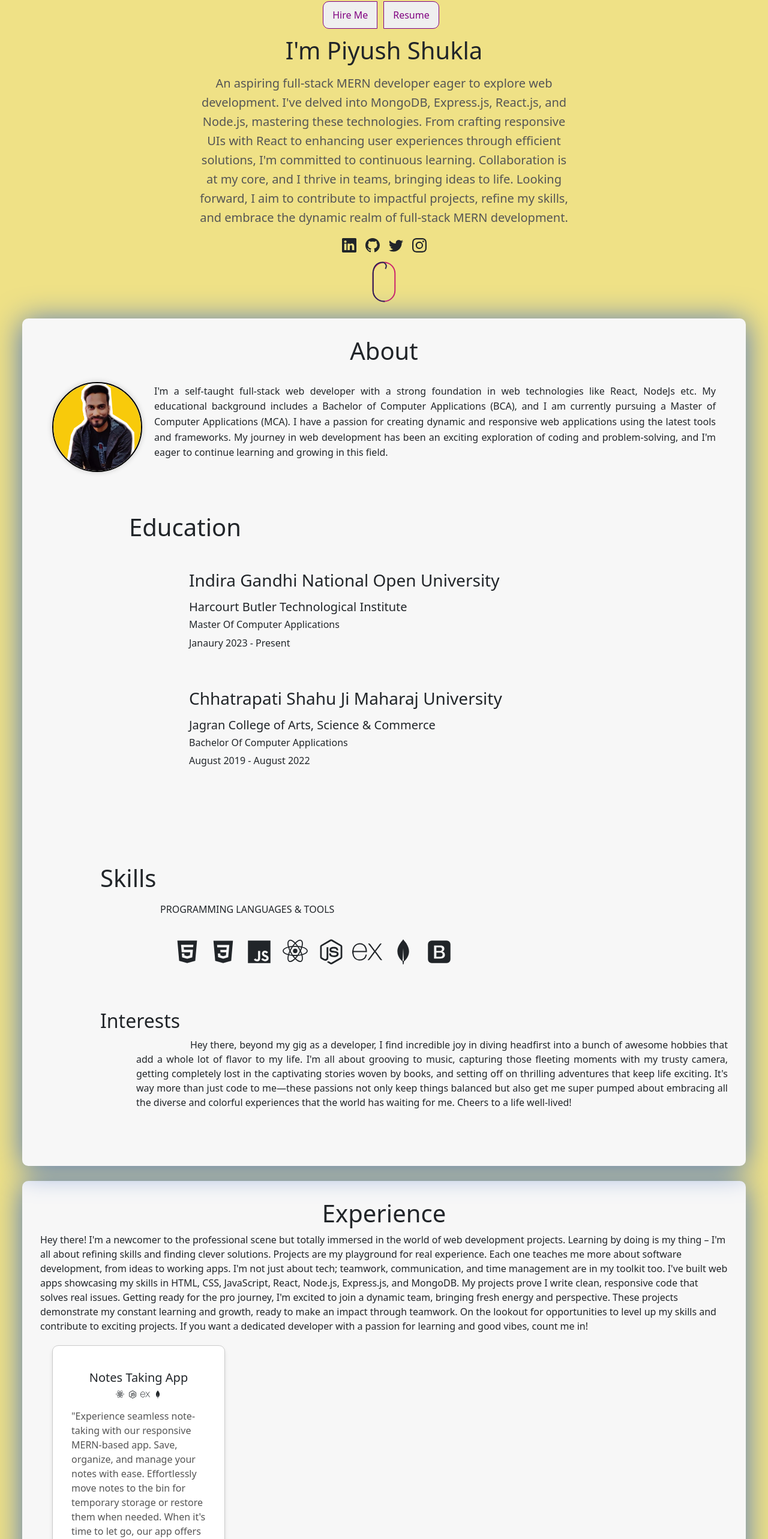
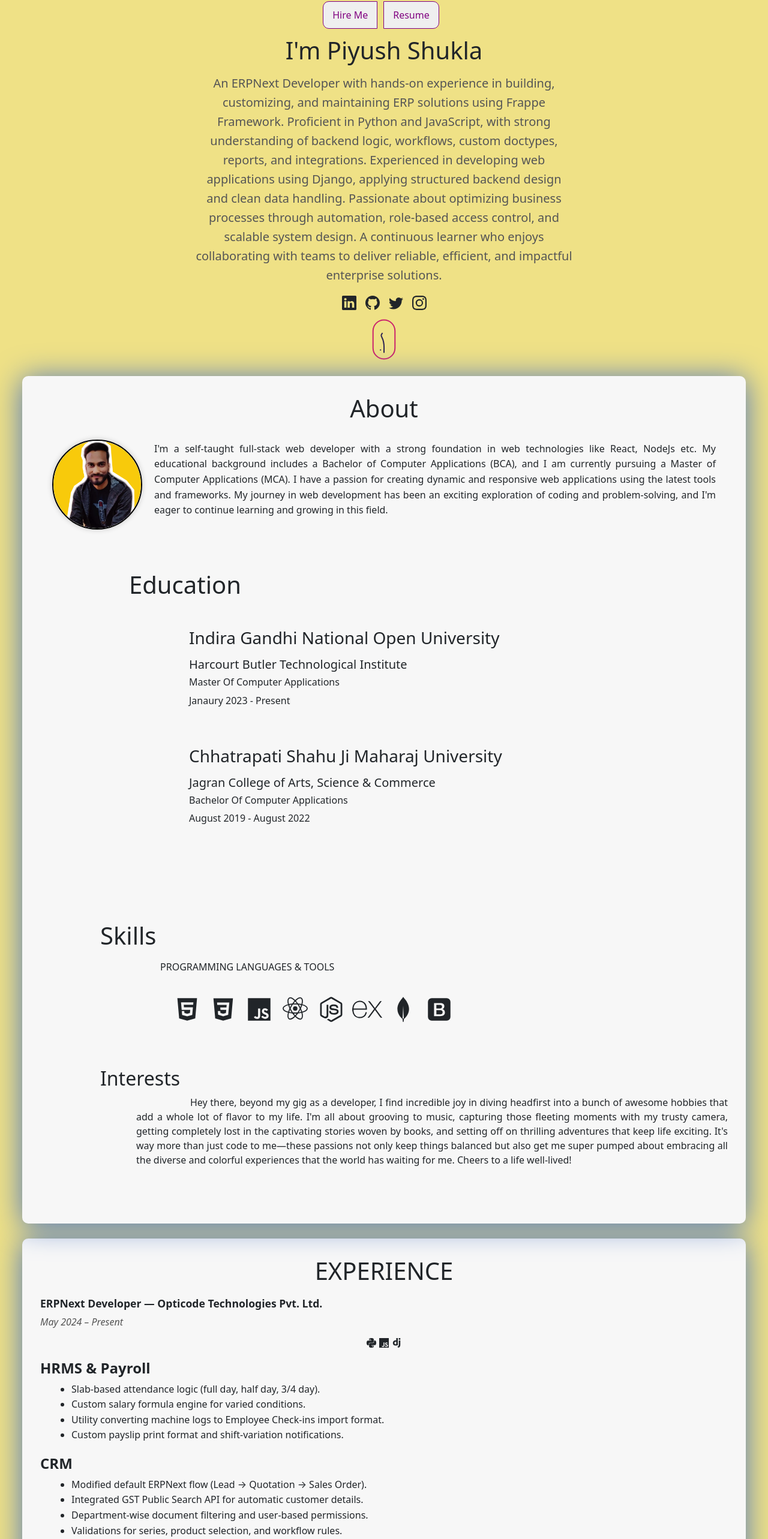
Before and after one commit to panditofcodes/portfolio, a React (Create React App) app: page / in a window 1280 px wide. Shown: the part 225-2791 px from the top of the page at 60% size. Built offline with nearby package versions, Linux system fonts and the light colour scheme.

Commit message:
Add project section and update experience details in portfolio

```diff
--- a/src/App.css
+++ b/src/App.css
@@ -189,6 +189,23 @@
   padding: 30px;
   z-index: 2;
 }
+.project-section {
+  display: flex;
+  flex-wrap: wrap;
+  gap: 25px;
+  justify-content: space-between;
+
+  background-color: #f7f7f7;
+  border-radius: 10px;
+  box-shadow: 0px 4px 50px rgb(75, 115, 193);
+  margin: 25px;
+  padding: 30px;
+}
+
+.project-section .card {
+  flex: 1 1 320px;
+  max-width: 400px;
+}
 
 /* Contact Section */
 .contact-section {
@@ -200,7 +217,7 @@
   box-shadow: 0px 4px 50px rgb(75, 115, 193);
   margin: 25px;
   padding: 30px;
-  z-index: 1;
+  z-index: 2;
 }
 
 .contact-section-links {
@@ -397,3 +414,27 @@
   padding: 1% 25% 1% 25%;
 }
 }
+
+/* ===== Experience (Resume Style) ===== */
+
+.experience-role {
+  font-size: 1.1rem;
+  font-weight: 600;
+  margin-top: 20px;
+}
+
+.experience-duration {
+  font-style: italic;
+  color: #555;
+  margin-bottom: 15px;
+}
+
+.experience-subheading {
+  margin-top: 20px;
+  font-weight: 600;
+}
+
+.experience-list {
+  margin-left: 20px;
+  line-height: 1.6;
+}
--- a/src/component/Experience.js
+++ b/src/component/Experience.js
@@ -1,76 +1,53 @@
 import React from "react";
-import {
-  BiLogoReact,
-  BiLogoNodejs,
-  BiLogoMongodb,
-} from "react-icons/bi";
-import { SiExpress } from "react-icons/si";
+import { SiPython, SiJavascript, SiDjango } from "react-icons/si";
+import { BiBriefcase } from "react-icons/bi";
 
-
-export default function Projects() {
+export default function Experience() {
   return (
     <>
       <div className="experience-section" data-aos="fade-down">
-        <h1
-          className="experience-section-heading"
-          style={{ textAlign: "center" }}
-        >
-          Experience
+        <h1 className="experience-section-heading" style={{ textAlign: "center" }}>
+          EXPERIENCE
         </h1>
-        <p className="experience-section-intro">
-          Hey there! I'm a newcomer to the professional scene but totally
-          immersed in the world of web development projects. Learning by doing
-          is my thing – I'm all about refining skills and finding clever
-          solutions. Projects are my playground for real experience. Each one
-          teaches me more about software development, from ideas to working
-          apps. I'm not just about tech; teamwork, communication, and time
-          management are in my toolkit too. I've built web apps showcasing my
-          skills in HTML, CSS, JavaScript, React, Node.js, Express.js, and
-          MongoDB. My projects prove I write clean, responsive code that solves
-          real issues. Getting ready for the pro journey, I'm excited to join a
-          dynamic team, bringing fresh energy and perspective. These projects
-          demonstrate my constant learning and growth, ready to make an impact
-          through teamwork. On the lookout for opportunities to level up my
-          skills and contribute to exciting projects. If you want a dedicated
-          developer with a passion for learning and good vibes, count me in!
+
+        {/* Job Title */}
+        <h3 className="experience-role">
+          ERPNext Developer — Opticode Technologies Pvt. Ltd.
+        </h3>
+
+        <p className="experience-duration">May 2024 – Present</p>
+
+        {/* Tech Icons (optional but nice) */}
+        <p className="project-card-icons">
+          <SiPython />
+          <SiJavascript />
+          <SiDjango />
         </p>
-        <div className="card" data-aos="fade-down">
-          {/* <img src={noteApp} className="card-img-top" alt="Photo" /> */}
-          <div className="card-body">
-            <h5 className="card-title">Notes Taking App</h5>
-            <p className="project-card-icons">
-              <BiLogoReact />
-              <BiLogoNodejs />
-              <SiExpress />
-              <BiLogoMongodb />
-            </p>
-            <p className="card-text">
-              "Experience seamless note-taking with our responsive MERN-based
-              app. Save, organize, and manage your notes with ease. Effortlessly
-              move notes to the bin for temporary storage or restore them when
-              needed. When it's time to let go, our app offers a secure delete
-              feature for permanent removal. Stay connected across devices while
-              enjoying a user-friendly design that adapts to your screen,
-              ensuring a smooth and intuitive note-taking experience."
-            </p>
-            <div className="btn-group">
-              <a
-                href="https://strange-clam-slippers.cyclic.cloud/"
-                target="blank"
-                className="btn btn-outline-success"
-              >
-                See Live
-              </a>
-              <a
-                href="https://github.com/panditofcodes/notes-taking-app"
-                target="blank"
-                className="btn btn-outline-info"
-              >
-                Source Code
-              </a>
-            </div>
-          </div>
-        </div>
+
+        {/* HRMS & Payroll */}
+        <h4 className="experience-subheading">HRMS & Payroll</h4>
+        <ul className="experience-list">
+          <li>Slab-based attendance logic (full day, half day, 3/4 day).</li>
+          <li>Custom salary formula engine for varied conditions.</li>
+          <li>Utility converting machine logs to Employee Check-ins import format.</li>
+          <li>Custom payslip print format and shift-variation notifications.</li>
+        </ul>
+
+        {/* CRM */}
+        <h4 className="experience-subheading">CRM</h4>
+        <ul className="experience-list">
+          <li>Modified default ERPNext flow (Lead → Quotation → Sales Order).</li>
+          <li>Integrated GST Public Search API for automatic customer details.</li>
+          <li>Department-wise document filtering and user-based permissions.</li>
+          <li>Validations for series, product selection, and workflow rules.</li>
+        </ul>
+
+        {/* Project & Manufacturing */}
+        <h4 className="experience-subheading">Project & Manufacturing</h4>
+        <ul className="experience-list">
+          <li>Customized project hierarchy and role-based access.</li>
+          <li>Workflow improvements in manufacturing operations.</li>
+        </ul>
       </div>
     </>
   );
--- a/src/component/Home.js
+++ b/src/component/Home.js
@@ -45,15 +45,16 @@ export default function Home() {
         <div className="home-intro" data-aos="zoom-in">
           <h1>I'm Piyush Shukla</h1>
           <p className="lead">
-            An aspiring full-stack MERN developer eager to explore web
-            development. I've delved into MongoDB, Express.js, React.js, and
-            Node.js, mastering these technologies. From crafting responsive UIs
-            with React to enhancing user experiences through efficient
-            solutions, I'm committed to continuous learning. Collaboration is at
-            my core, and I thrive in teams, bringing ideas to life. Looking
-            forward, I aim to contribute to impactful projects, refine my
-            skills, and embrace the dynamic realm of full-stack MERN
-            development.
+            An ERPNext Developer with hands-on experience in building,
+            customizing, and maintaining ERP solutions using Frappe Framework.
+            Proficient in Python and JavaScript, with strong understanding of
+            backend logic, workflows, custom doctypes, reports, and
+            integrations. Experienced in developing web applications using
+            Django, applying structured backend design and clean data handling.
+            Passionate about optimizing business processes through automation,
+            role-based access control, and scalable system design. A continuous
+            learner who enjoys collaborating with teams to deliver reliable,
+            efficient, and impactful enterprise solutions.
           </p>
           <div className="social-links">
             <a href="https://linkedin.com/in/panditofcodes">
--- a/src/component/Landingpage.js
+++ b/src/component/Landingpage.js
@@ -3,6 +3,7 @@ import Home from "./Home";
 import Experience from "./Experience";
 import About from "./About";
 import Contact from "./Contact";
+import Projects from "./Project";
 
 export default function Landingpage() {
   return (
@@ -11,6 +12,7 @@ export default function Landingpage() {
         <Home />
         <About />
         <Experience />
+        <Projects />
         <Contact />
       </div>
     </>
--- /dev/null
+++ b/src/component/Project.js
@@ -0,0 +1,175 @@
+import React from "react";
+import {
+  SiPython,
+  SiJavascript,
+  SiDjango,
+  SiReact,
+  SiNodedotjs,
+  SiMongodb,
+} from "react-icons/si";
+import { BiBriefcase } from "react-icons/bi";
+
+export default function Projects() {
+  return (
+    <>
+      <div className="project-section" data-aos="fade-down">
+        <h1
+          className="experience-section-heading"
+          style={{ textAlign: "center" }}
+        >
+          Projects
+        </h1>
+
+        <p className="experience-section-intro">
+          These projects represent my hands-on experience in building
+          production-ready applications using both Python-based and JavaScript
+          technologies. The work spans ERP systems, finance management, and
+          full-stack web applications, focusing on clean architecture,
+          automation, and real-world usability.
+        </p>
+
+        {/* Billing App */}
+        <div className="card">
+          <div className="card-body">
+            <h5 className="card-title">
+              <BiBriefcase /> Billing App
+            </h5>
+
+            <p className="project-card-icons">
+              <SiPython />
+              <SiDjango />
+            </p>
+
+            <p className="card-text">
+              A complete billing and inventory management application built
+              using Django. The system enables GST-compliant invoicing,
+              real-time stock tracking, and detailed reporting for daily
+              business operations.
+            </p>
+
+            <ul className="card-text">
+              <li>Item and customer management</li>
+              <li>Automated GST calculation</li>
+              <li>Invoice generation and print formats</li>
+              <li>Real-time inventory tracking</li>
+              <li>Sales and inventory reports</li>
+            </ul>
+          </div>
+        </div>
+
+        {/* Finance Manager App */}
+        <div className="card">
+          <div className="card-body">
+            <h5 className="card-title">
+              <BiBriefcase /> Finance Manager App
+            </h5>
+
+            <p className="project-card-icons">
+              <SiPython />
+              <SiDjango />
+              <SiJavascript />
+            </p>
+
+            <p className="card-text">
+              A personal finance management application built using Django and
+              Frappe-inspired accounting concepts. The application tracks daily
+              expenses and income using a simplified double-entry system.
+            </p>
+
+            <ul className="card-text">
+              <li>Daily income and expense tracking</li>
+              <li>Simplified double-entry accounting logic</li>
+              <li>Monthly and yearly financial summaries</li>
+              <li>Category-based financial insights</li>
+              <li>User-friendly dashboards</li>
+            </ul>
+          </div>
+        </div>
+
+        {/* Branch Manager App */}
+        <div className="card">
+          <div className="card-body">
+            <h5 className="card-title">
+              <BiBriefcase /> Branch Manager App
+            </h5>
+
+            <p className="project-card-icons">
+              <SiPython />
+              <SiJavascript />
+            </p>
+
+            <p className="card-text">
+              A UI-based system designed to manage multiple Frappe benches and
+              sites efficiently. It simplifies bench operations such as site
+              creation, app installation, updates, and migrations through a
+              centralized interface.
+            </p>
+
+            <ul className="card-text">
+              <li>Centralized bench and site management</li>
+              <li>App installation and update workflows</li>
+              <li>Site creation and migration handling</li>
+              <li>Reduced dependency on CLI commands</li>
+              <li>Built for demo and multi-instance setups</li>
+            </ul>
+          </div>
+        </div>
+
+        {/* Notes Taking App */}
+        <div className="card">
+          <div className="card-body">
+            <h5 className="card-title">
+              <BiBriefcase /> Notes Taking App
+            </h5>
+
+            <p className="project-card-icons">
+              <SiReact />
+              <SiNodedotjs />
+              <SiMongodb />
+            </p>
+
+            <p className="card-text">
+              A web-based notes management application that allows users to
+              create, edit, organize, and delete notes through a responsive and
+              intuitive interface.
+            </p>
+
+            <ul className="card-text">
+              <li>Create, edit, and organize notes easily</li>
+              <li>Responsive UI across devices and screen sizes</li>
+              <li>Secure note deletion and restoration</li>
+              <li>Full-stack MERN-based architecture</li>
+            </ul>
+          </div>
+        </div>
+
+        {/* Portfolio */}
+        <div className="card">
+          <div className="card-body">
+            <h5 className="card-title">
+              <BiBriefcase /> Portfolio Website
+            </h5>
+
+            <p className="project-card-icons">
+              <SiReact />
+              <SiJavascript />
+            </p>
+
+            <p className="card-text">
+              A personal portfolio website designed to showcase skills,
+              projects, and professional experience. The site focuses on clean
+              UI, responsiveness, and smooth user experience.
+            </p>
+
+            <ul className="card-text">
+              <li>Responsive and modern UI design</li>
+              <li>Clear presentation of skills and projects</li>
+              <li>Optimized for different screen sizes</li>
+              <li>Built with React for component reusability</li>
+            </ul>
+          </div>
+        </div>
+      </div>
+    </>
+  );
+}
```
